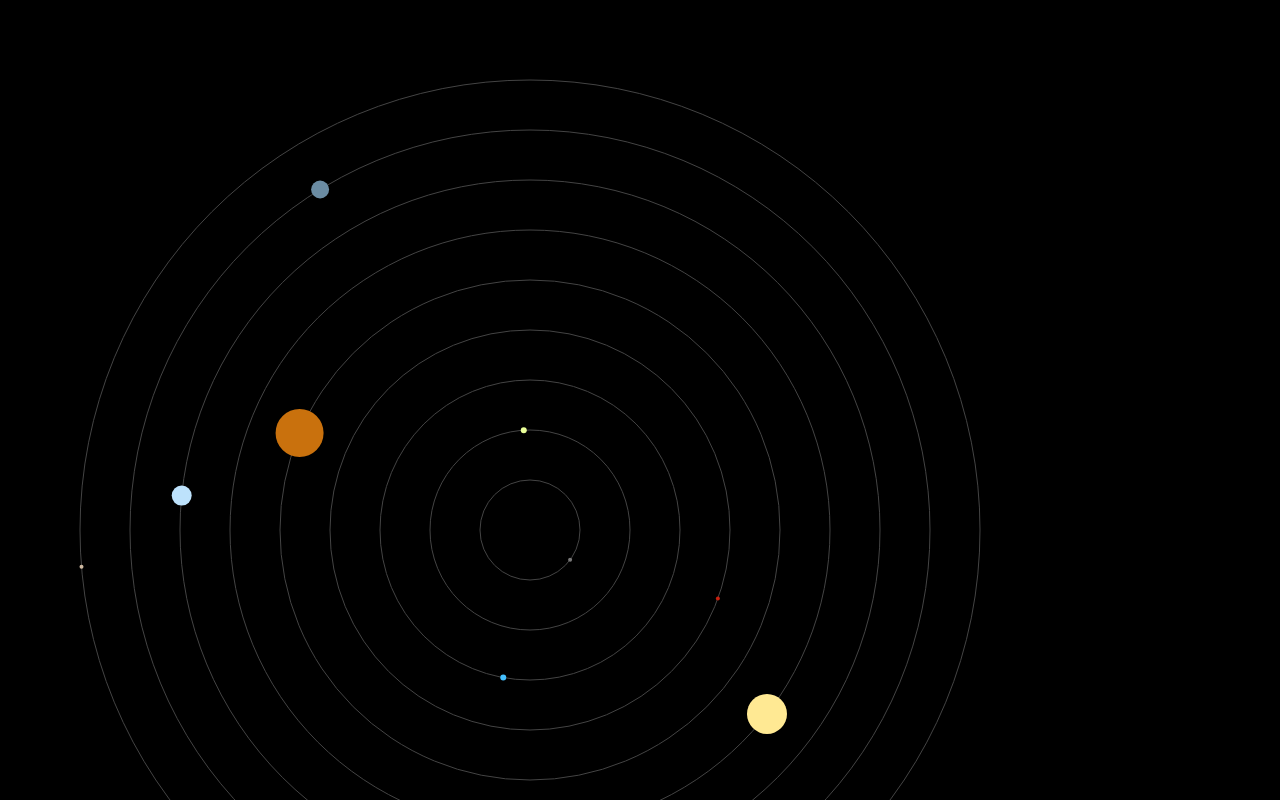
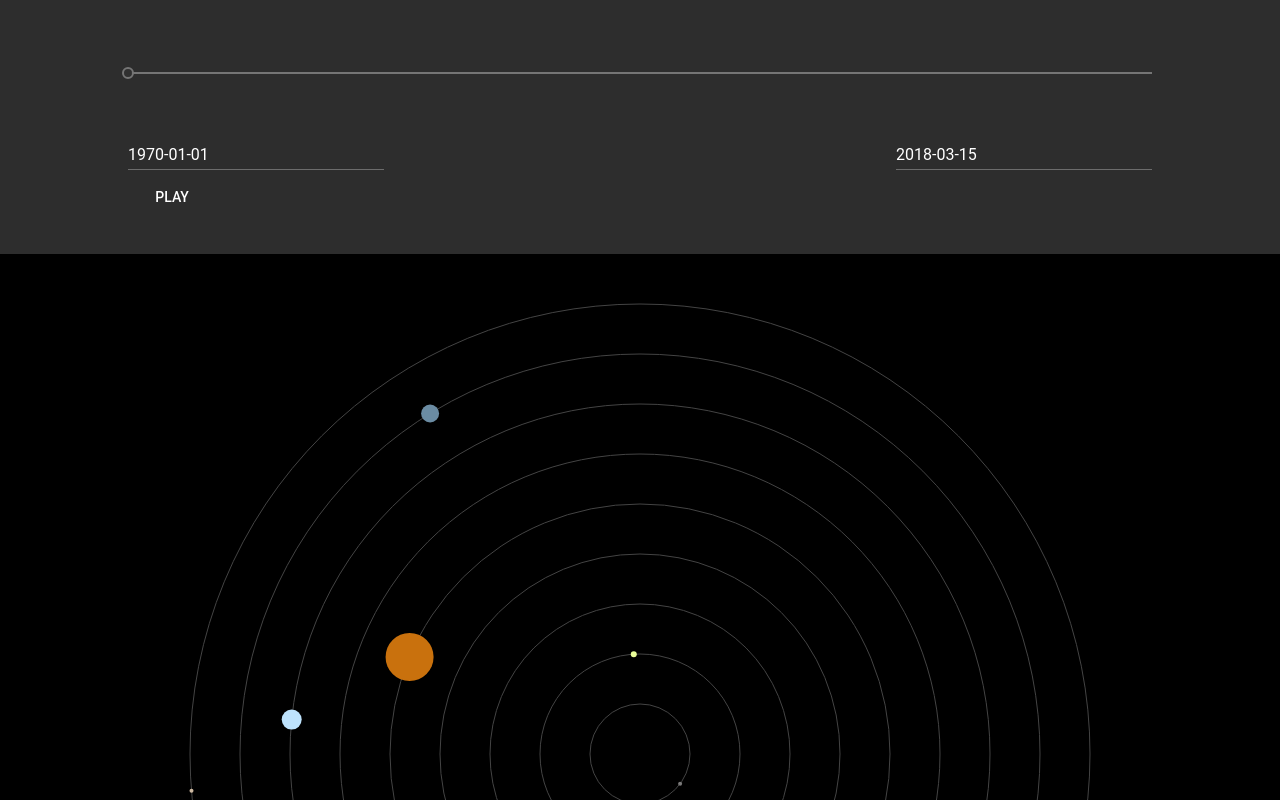
Before and after one commit to vbetts/solar-system, a React (Create React App) app: page / in a window 1280 px wide. Shown: the top 800 px of the page. Built offline with nearby package versions, Linux system fonts and the light colour scheme.

Commit message:
Add ui components

```diff
--- a/package.json
+++ b/package.json
@@ -3,6 +3,7 @@
   "version": "0.1.0",
   "private": true,
   "dependencies": {
+    "material-ui": "^0.20.0",
     "react": "^16.2.0",
     "react-dom": "^16.2.0",
     "react-scripts": "1.1.1"
@@ -12,5 +13,6 @@
     "build": "react-scripts build",
     "test": "react-scripts test --env=jsdom",
     "eject": "react-scripts eject"
-  }
+  },
+  "devDependencies": {}
 }
--- a/src/App.js
+++ b/src/App.js
@@ -1,21 +1,27 @@
 import React, { Component } from 'react';
-import logo from './logo.svg';
 import './App.css';
+//Material UI imports
+import darkBaseTheme from 'material-ui/styles/baseThemes/darkBaseTheme';
+import MuiThemeProvider from 'material-ui/styles/MuiThemeProvider';
+import getMuiTheme from 'material-ui/styles/getMuiTheme';
+import DatePicker from 'material-ui/DatePicker';
+import Slider from 'material-ui/Slider';
+import FlatButton from 'material-ui/FlatButton';
+//Planet data
 import PLANETS from './planets.json';
 
-let canvas_styles = {width: 1000, height: 1000}
+let canvas_styles = {width: 1000, height: 1000, margin: "auto", display:"block"}
 const ORBIT_RAD_FACTOR = 50
 const CENTER_X = canvas_styles.width/2
 const CENTER_Y = canvas_styles.height/2
-
-class Slider extends Component {
-
-}
 
 class Canvas extends Component {
 	componentDidMount() {
 		const canvas = this.refs.canvas
 		const ctx = canvas.getContext("2d")
+		ctx.fillStyle = "black";
+		ctx.rect(0, 0, canvas_styles.width, canvas_styles.height)
+		ctx.fill()
 		this.draw(ctx)
 	}
 	draw (ctx){
@@ -51,11 +57,95 @@ class Canvas extends Component {
 	}
 }
 class App extends Component {
+	//render slider, btn, timerange with appropriate prop
+	constructor (props, context) {
+		    super(props, context)
+		    this.state = {
+				sliderValue: 0,
+				startDate: new Date("1970-01-01"),
+				endDate: new Date(),
+				isPlaying: false,
+				btnText: "play"
+			}
+		this.handleClick = this.handleClick.bind(this);
+	}
+	//Set slider value when user changes it
+	handleSliderChange = (event, value) => {
+		    this.setState({
+				sliderValue: value
+			})
+	};
+	//Start date picker
+	onStartChange = (event, date) => {
+		this.setState({
+			startDate: date
+		})
+	};
+	//End date picker
+	onEndChange = (event, date) => {
+		this.setState({
+			endDate: date
+		})
+	};
+	//Play button click
+	handleClick(){
+		if (this.state.isPlaying === true){
+			this.setState({
+				isPlaying : false,
+				btnText : "play"
+			})
+		} else {
+			this.setState({
+				isPlaying : true,
+				btnText : "pause"
+			})
+		}
+	}
+
 	render() {
+		const { sliderValue } = this.state
+
+		const btnContent = this.state.btnText
+
 		return (
-		<div className="main">
-			<Canvas />
-		</div>
+			<MuiThemeProvider muiTheme={getMuiTheme(darkBaseTheme)} >
+			<div className="main">
+				<div className="controlsContainer">
+					<div className="slider">
+						<Slider
+							min={0}
+							max={100}
+							step={1}
+							value={sliderValue}
+							onChange={this.handleSliderChange}
+						/>
+					</div>
+					<div className="calendars">
+						<div className="left">
+							<DatePicker
+								id="startdate"
+								value={this.state.startDate}
+								onChange = {this.onStartChange}
+							/>
+						</div>
+						<div className="right">
+							<DatePicker
+								id="enddate"
+								value={this.state.endDate}
+								onChange = {this.onEndChange}
+							/>
+						</div>
+					</div>
+					<div className="btn">
+						<FlatButton label={btnContent} onClick={this.handleClick} />
+					</div>
+				</div>
+				<div id="canvasContainer">
+					<Canvas />
+				</div>
+
+			</div>
+			</MuiThemeProvider>
 		);
 	}
 }
--- a/src/index.css
+++ b/src/index.css
@@ -1,6 +1,47 @@
 body {
-  margin: 30px;
+  margin: 30px 0px 0px 0px;
   padding: 0;
   font-family: sans-serif;
-  background-color: black;
+  background-color: #2d2d2d;
 }
+
+.controlsContainer {
+	margin: 30px auto 30px auto;
+	display: block;
+	width: 80%;
+}
+
+.react-date-picker__button {
+	background-color: white;
+}
+
+#canvasContainer {
+	width: 100%;
+	background-color: black;
+}
+.controlsContainer {
+	padding: 10px;
+}
+
+.btn {
+	display: block;
+	clear: both;
+}
+/*
+button {
+	padding: 15px;
+	font-size: 15px;
+}
+*/
+.calendars {
+	display: block;
+}
+
+
+.right {
+	float: right;
+}
+
+.left {
+	float: left;
+}
```
Also changed, not shown: 2 other files (tests, documents, lock files or other folders).
